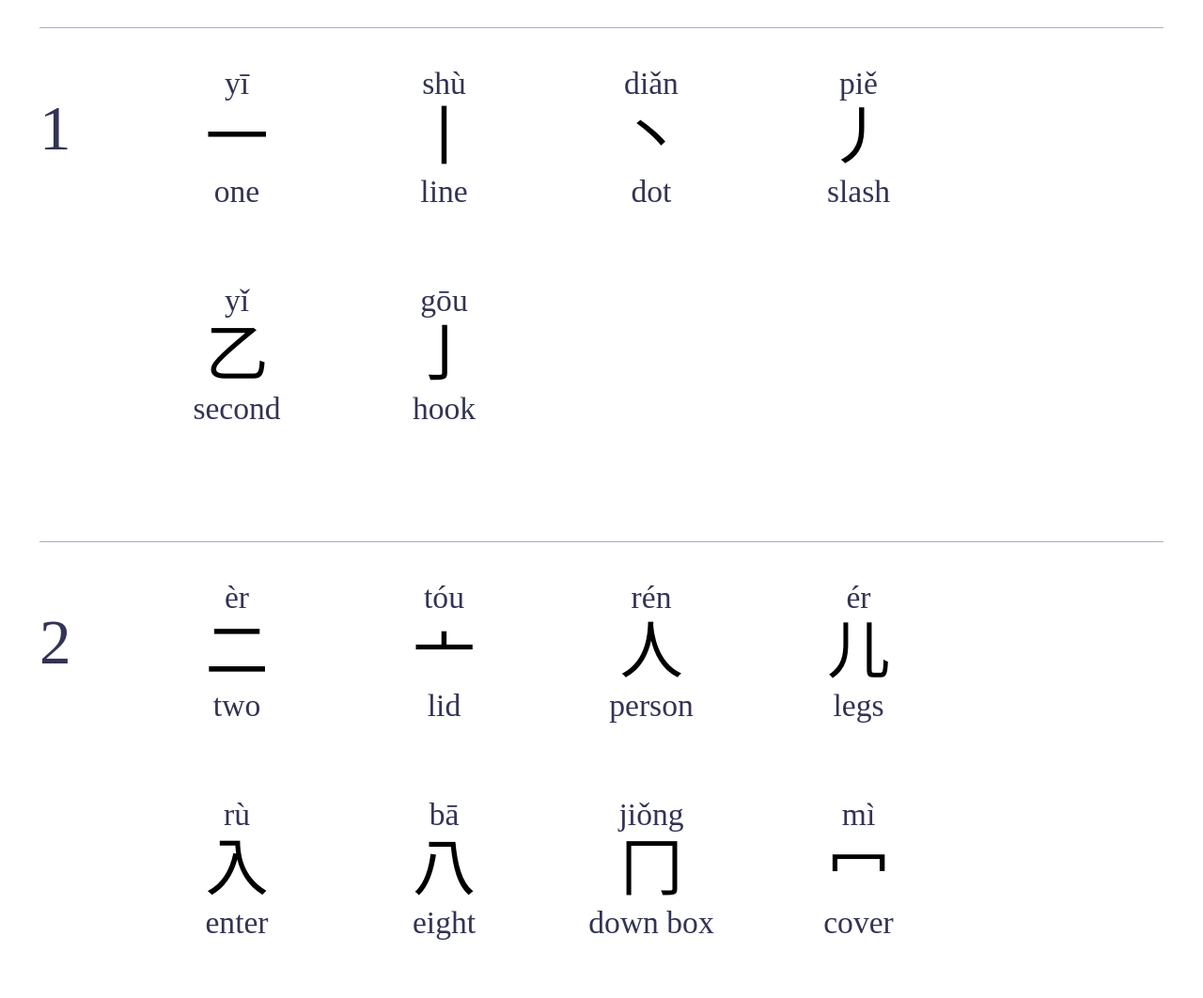
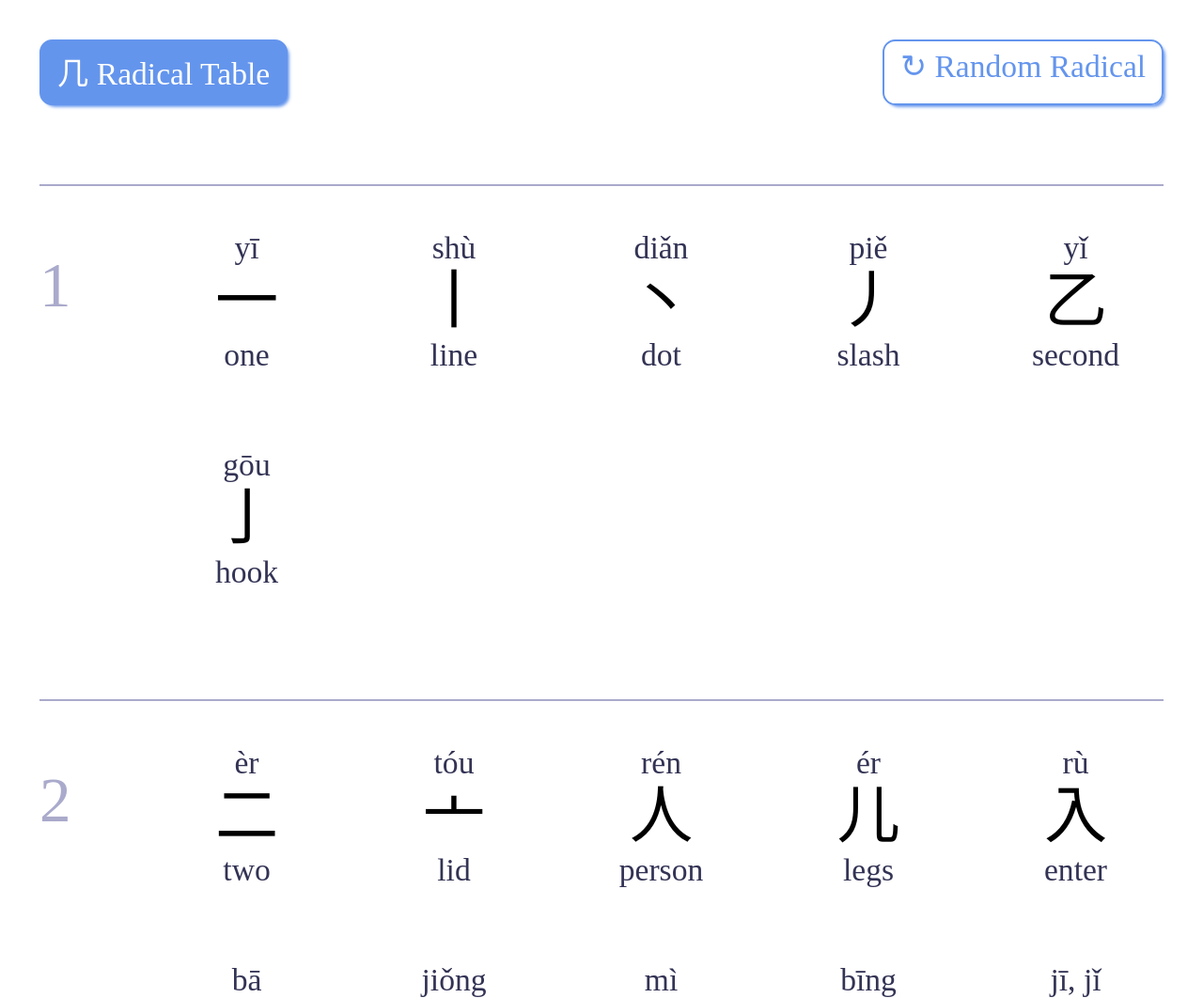
Before and after one commit to branneman/practice-chinese, a plain HTML site: page index.html in a window 1280 px wide. Shown: the top 1062 px of the page at 94% size. Drawn offline with Linux system fonts and the light colour scheme.

Commit message:
feat: Add nav, update design

```diff
--- a/index.html
+++ b/index.html
@@ -8,9 +8,16 @@
   <link rel="stylesheet" href="./static/app.css">
 </head>
 <body>
+  <nav class="nav">
+    <a class="nav__table active" href="#table">几 Radical Table</a>
+    <a class="nav__random" href="#random">↻ Random Radical</a>
+  </nav>
   <main>
     <section class="layout__table">
       <div class="radicals-table"></div>
+    </section>
+    <section class="layout__random hidden">
+      Not yet implemented.
     </section>
   </main>
   <script src="./static/radicals.json.js"></script>
--- a/static/app.css
+++ b/static/app.css
@@ -37,16 +37,49 @@ body {
   }
 }
 
+a {
+  color: cornflowerblue;
+}
+.hidden {
+  display: none;
+}
+
+.nav {
+  display: flex;
+  justify-content: space-between;
+  padding: 1em;
+}
+.nav a {
+  display: inline-block;
+  margin-left: 1em;
+  border: 0.07em solid cornflowerblue;
+  border-radius: 0.4em;
+  box-shadow: 0.1em 0.1em 0.1em -0.05em cornflowerblue;
+  padding: 0.2em 0.5em 0.3em;
+  text-decoration: none;
+  font-size: 0.8em;
+}
+.nav a:hover,
+.nav a:focus,
+.nav a:active,
+.nav a.active {
+  background-color: cornflowerblue;
+  color: #fff;
+}
+.nav a:first-child {
+  margin-left: 0;
+}
+
 main {
   min-height: 100vh;
   margin: 0 auto;
-  padding: 0.7em 1em;
+  padding: 1em 1em 0 1em;
 }
 
 .radicals-table .tr {
   position: relative;
-  border-top: 1px solid #aac;
-  padding: 1em 0 1em 3em;
+  border-top: 0.07em solid #aac;
+  padding: 1em 0 1em 2em;
 }
 .radicals-table .th,
 .radicals-table .td {
@@ -58,12 +91,22 @@ main {
   top: 1em;
   left: 0;
   font-size: 1.6em;
+  color: #aac;
 }
 .radicals-table .td {
   width: 4em;
-  height: 4em;
-  margin: 0 1.25em 1.5em 0;
+  min-height: 4em;
+  margin: 0 0 1.5em 1.25em;
+  border-radius: 0.2em;
   cursor: pointer;
+  color: #335;
+  text-decoration: none;
+}
+.radicals-table .td:hover,
+.radicals-table .td:active,
+.radicals-table .td:focus {
+  background-color: cornflowerblue;
+  background-color: rgba(100, 149, 237, 0.2);
 }
 .pinyin,
 .radical,
@@ -75,9 +118,15 @@ main {
 .english {
   font-size: 0.8em;
 }
+.pinyin {
+  margin-top: 0.2em;
+}
 .radical {
   margin-top: 0.1em;
   margin-bottom: 0.1em;
   font-size: 1.6em;
   color: #000;
 }
+.english {
+  margin-bottom: 0.3em;
+}
--- a/static/app.js
+++ b/static/app.js
@@ -2,17 +2,55 @@ window.addEventListener('DOMContentLoaded', domContentLoaded)
 
 var doc = document
 var elem = {}
+var state = { page: 'table' }
 
 function domContentLoaded() {
   if (!__radicals) throw new Error('__radicals not defined')
 
   cacheElements()
   populateTable(elem.table, groupRadicals(__radicals))
+  addEventListeners()
+
+  if (location.hash === '#random') {
+    switchPage('random')
+  } else {
+    switchPage('table')
+  }
 }
 
 function cacheElements() {
+  elem.navTable = doc.querySelector('.nav__table')
+  elem.navRandom = doc.querySelector('.nav__random')
+
   elem.layoutTable = doc.querySelector('.layout__table')
+  elem.layoutRandom = doc.querySelector('.layout__random')
+
   elem.table = doc.querySelector('.radicals-table')
+}
+
+function switchPage(page) {
+  if (page === 'table') {
+    elem.navTable.classList.add('active')
+    elem.navRandom.classList.remove('active')
+    elem.layoutTable.classList.remove('hidden')
+    elem.layoutRandom.classList.add('hidden')
+  } else if (page === 'random') {
+    elem.navTable.classList.remove('active')
+    elem.navRandom.classList.add('active')
+    elem.layoutTable.classList.add('hidden')
+    elem.layoutRandom.classList.remove('hidden')
+  }
+}
+
+function addEventListeners() {
+  elem.navTable.addEventListener('click', () => {
+    location.hash = '#table'
+    switchPage('table')
+  })
+  elem.navRandom.addEventListener('click', () => {
+    location.hash = '#random'
+    switchPage('random')
+  })
 }
 
 function populateTable(table, radicals) {
@@ -24,13 +62,15 @@ function populateTable(table, radicals) {
     tr.appendChild(addClass(createTextElement('div', strokeCount), 'th'))
 
     r.forEach((r) => {
-      var td = addClass(doc.createElement('div'), 'td')
+      var td = addClass(doc.createElement('a'), 'td')
+      td.setAttribute('href', '#')
       td.appendChild(addClass(createTextElement('div', r.pinyin1), 'pinyin'))
       td.appendChild(addClass(createTextElement('div', r.radical), 'radical'))
       td.appendChild(addClass(createTextElement('div', r.english), 'english'))
       tr.appendChild(td)
 
-      td.addEventListener('click', () => {
+      td.addEventListener('click', (e) => {
+        e.preventDefault()
         var audio = new Audio('./static/audio/' + r.pinyin2 + '.mp3')
         audio.addEventListener('canplaythrough', () => audio.play())
       })
```
